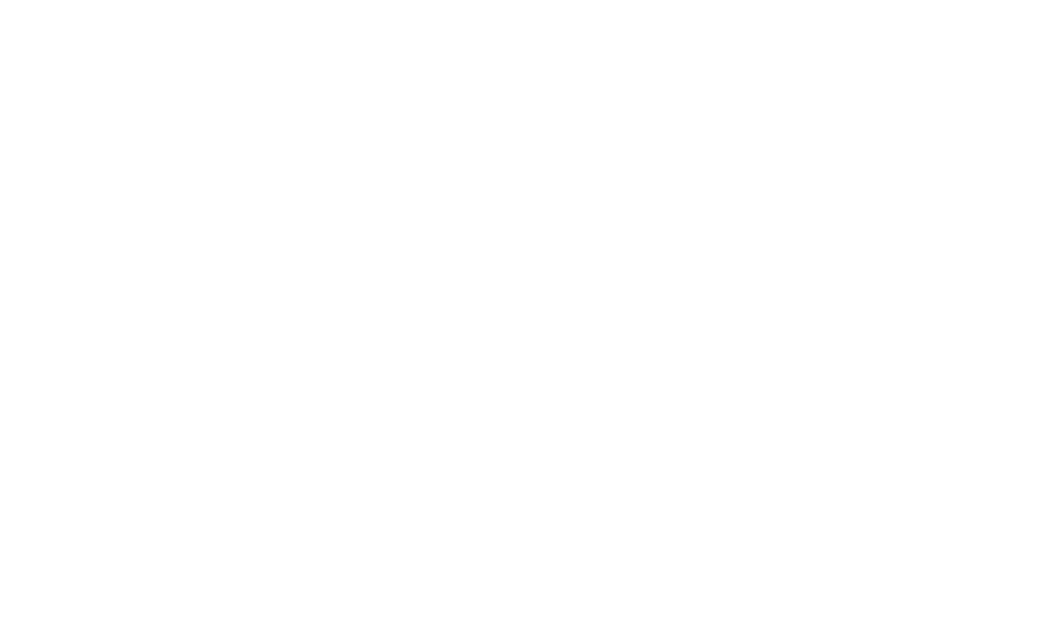
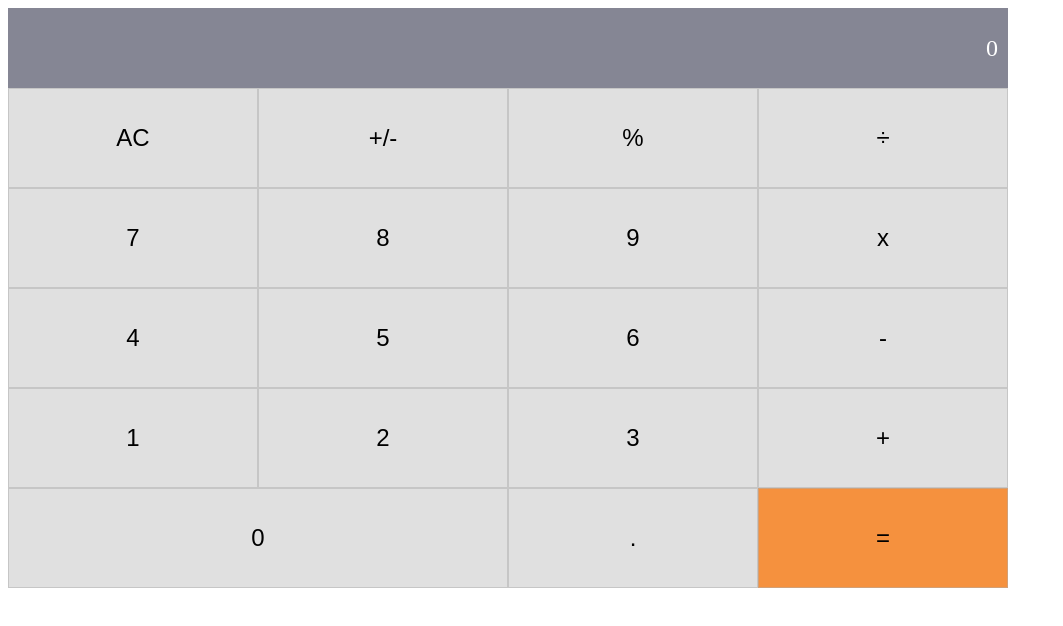
Before and after one commit to alissonperes/mv_simple_react_calculator, a React (Create React App) app: page / in a window 1280 px wide. Shown: the top 626 px of the page, without its empty margins (0-1063 px from the left). Built offline with nearby package versions, Linux system fonts and the light colour scheme.

Commit message:
Initial calculator display with jsx

```diff
--- a/src/App.css
+++ b/src/App.css
@@ -0,0 +1,49 @@
+.App {
+  height: 100%;
+  max-width: 1000px;
+  min-width: 380px;
+  width: 100%;
+}
+
+.keypad-row {
+  display: grid;
+  grid-template-columns: 1fr 1fr 1fr 1fr;
+}
+
+.double-space {
+  grid-column-end: 3;
+  grid-column-start: 1;
+}
+
+.visor {
+  background-color: #858694;
+  color: #fff;
+  font-size: 24px;
+  line-height: 2em;
+  padding: 1rem 10px;
+  text-align: end;
+}
+
+.keypad-row button {
+  background: #e0e0e0;
+  border: 1px solid #aeaeae82;
+  text-align: center;
+  font-size: 24px;
+  line-height: 4em;
+}
+
+.keypad-row button:last-child {
+  background-color: #f5913e;
+}
+
+.keypad-row button:hover {
+  background: ;
+  filter: brightness(0.95);
+  box-shadow: 2px 2px 4px #d1d1d1;
+}
+
+button::-moz-focus-inner {
+  border: 0;
+  outline: none;
+  box-shadow: -2px -2px 4px #d1d1d1;
+}
--- a/src/App.js
+++ b/src/App.js
@@ -4,7 +4,30 @@
 function App() {
   return (
     <div className="App">
-      <div className="calculator"/>
+      <div className="visor">0</div>
+      <div className="calculator">
+        <div className="keypad-row">
+          <button>AC</button>
+          <button>+/-</button>
+          <button>%</button>
+          <button>÷</button>
+          <button>7</button>
+          <button>8</button>
+          <button>9</button>
+          <button>x</button>
+          <button>4</button>
+          <button>5</button>
+          <button>6</button>
+          <button>-</button>
+          <button>1</button>
+          <button>2</button>
+          <button>3</button>
+          <button>+</button>
+          <button className="double-space">0</button>
+          <button>.</button>
+          <button>=</button>
+        </div>
+      </div>
     </div>
   );
 }
```
